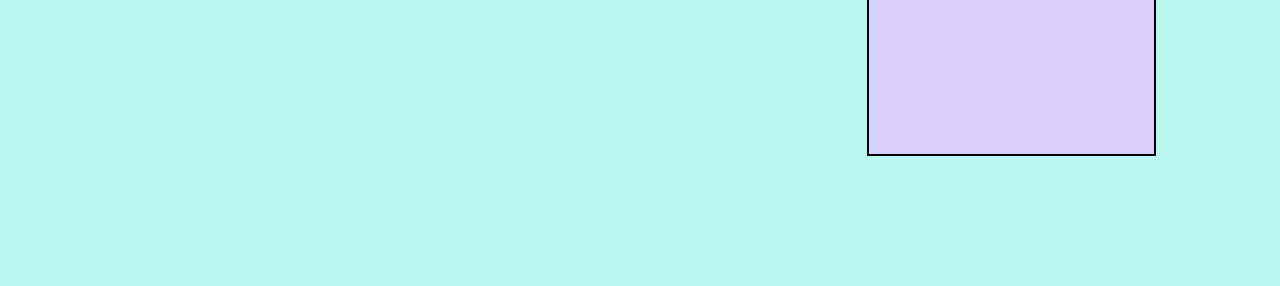
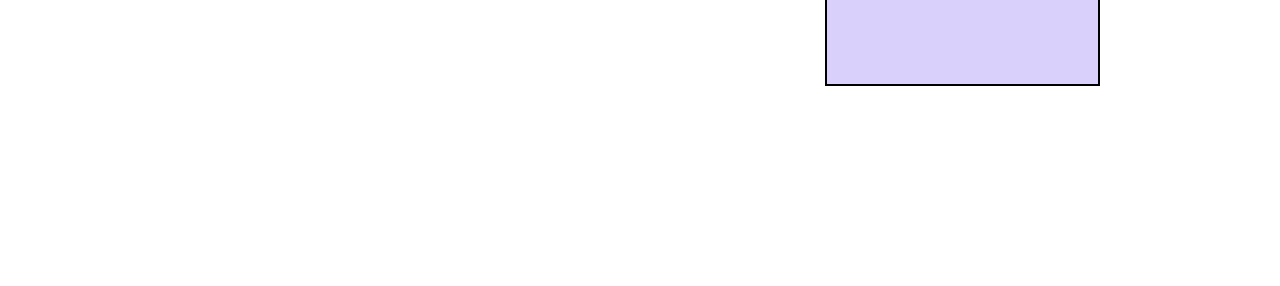
Before and after one commit to redwine168/jobtrove, a website: page public/views/home.html in a window 1280 px wide. Shown: the part 514-800 px from the top of the page. Drawn offline with nearby package versions, Linux system fonts and the light colour scheme; files whose address does not match are found by name.

Commit message:
Few changes before doing major front end rework

```diff
--- a/public/views/home.html
+++ b/public/views/home.html
@@ -3,9 +3,11 @@
     <head>
         <title>Trove</title>
         <meta charset="utf-8"/>
+        <meta name="viewport" content="width=device-width, initial-scale=1">
         <link rel="icon" href="/img/trove.png">
         <link rel="stylesheet" href="/css/screenstyle.css">
         <link rel="stylesheet" href="/css/home_screenstyle.css">
+        <link rel="stylesheet" href="https://maxcdn.bootstrapcdn.com/bootstrap/3.4.1/css/bootstrap.min.css">
     </head>
     <body>
         <div class="home-container">
```
